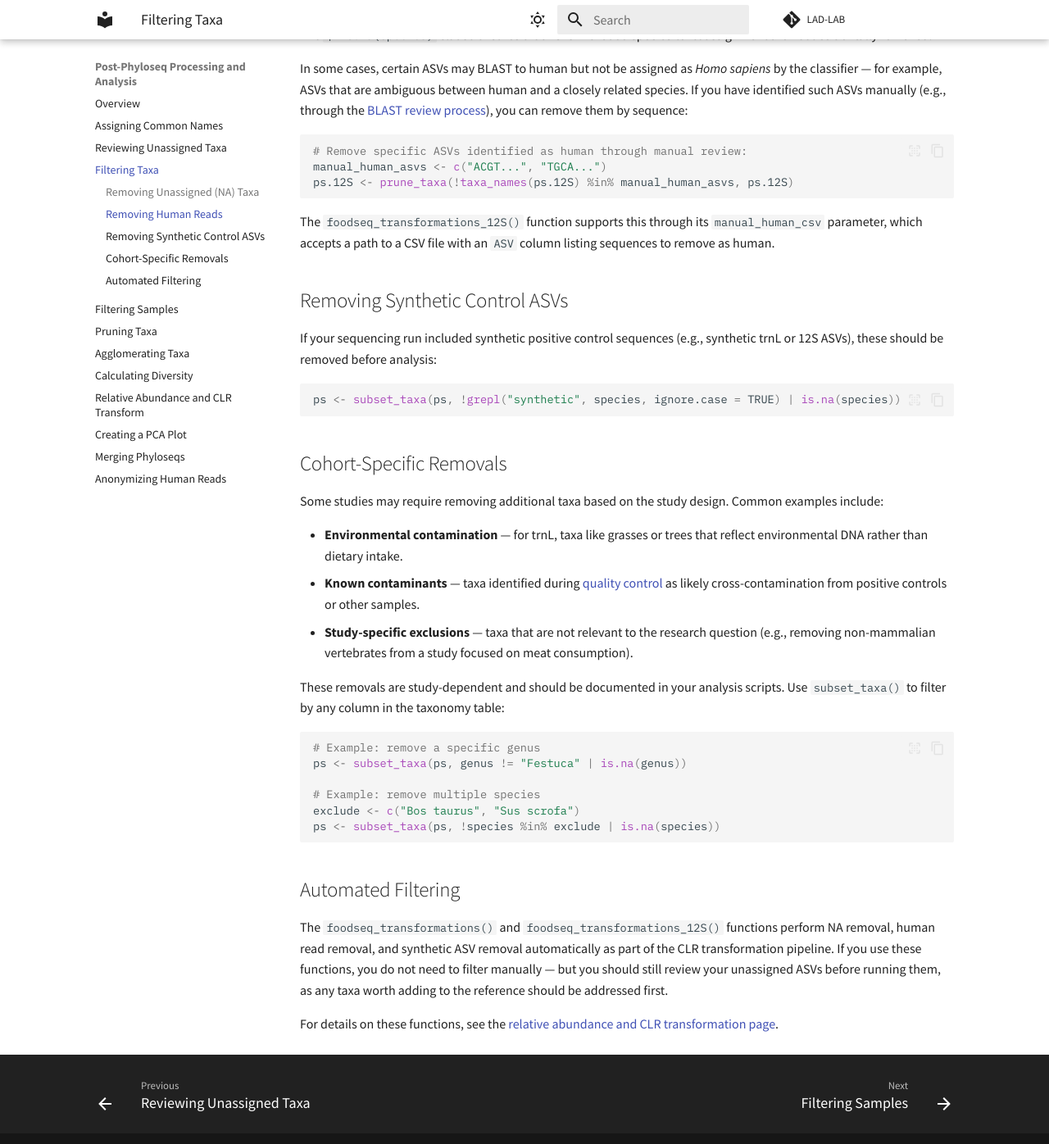
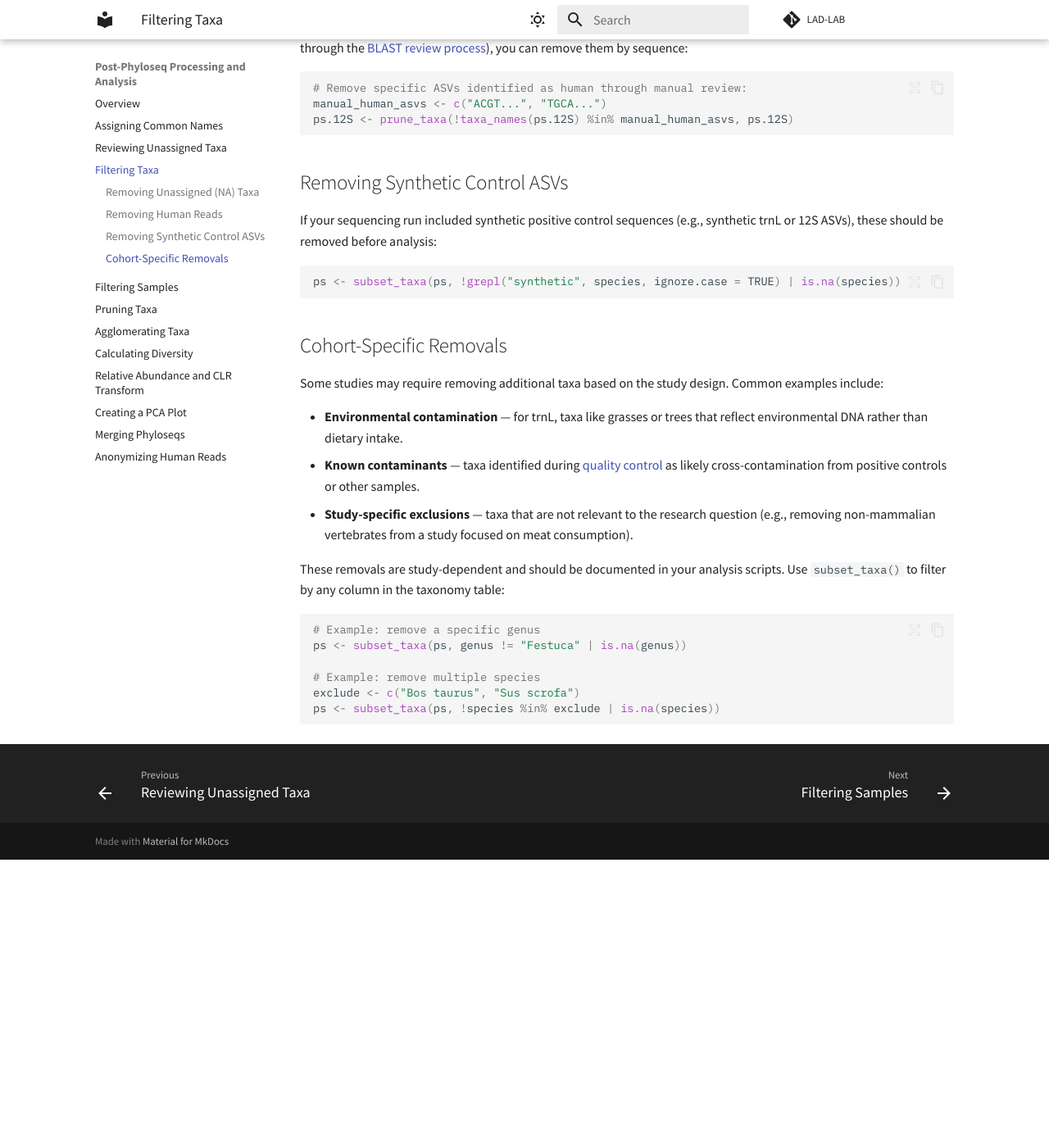
Before and after one commit to LAD-LAB/lad-lab.github.io, an MkDocs documentation site: the page built from docs/taxafiltering.md, in a window 1280 px wide and 1400 px high, scrolled down 895 px. Shown: the top 1396 px of the window at 82% size. Built offline with MkDocs 1.6.1 and Material for MkDocs 9.7.7, drawn with Linux system fonts in a browser that asks for light colours; after the commit the page ends 1944 px from its top, so only the background shows below that; some of the changed text lies outside the part shown.

Commit message:
Remove references to unpublished foodseq functions from taxa filtering page
foodseq_transformations() and foodseq_transformations_12S() are not
yet on GitHub, so users cannot access them.

Co-Authored-By: Claude Opus 4.6 (1M context) <noreply@anthropic.com>

````diff
--- a/docs/taxafiltering.md
+++ b/docs/taxafiltering.md
@@ -2,7 +2,7 @@
 
 After reviewing unassigned ASVs, the next step is to remove taxa that should not be included in downstream analysis. This typically includes unassigned (NA) taxa, human reads (for 12Sv5), synthetic control ASVs, and any cohort-specific taxa that need to be excluded.
 
-These filtering steps can be performed manually with `phyloseq::subset_taxa()`, or they are handled automatically by the `foodseq_transformations()` and `foodseq_transformations_12S()` functions when you reach the [transformation step](abundance.md). This page documents how to perform them manually if you need more control over what gets removed.
+These filtering steps are performed with `phyloseq::subset_taxa()` and `phyloseq::prune_taxa()`.
 
 ## Removing Unassigned (NA) Taxa
 
@@ -44,8 +44,6 @@ manual_human_asvs <- c("ACGT...", "TGCA...")
 ps.12S <- prune_taxa(!taxa_names(ps.12S) %in% manual_human_asvs, ps.12S)
 ```
 
-The `foodseq_transformations_12S()` function supports this through its `manual_human_csv` parameter, which accepts a path to a CSV file with an `ASV` column listing sequences to remove as human.
-
 ## Removing Synthetic Control ASVs
 
 If your sequencing run included synthetic positive control sequences (e.g., synthetic trnL or 12S ASVs), these should be removed before analysis:
@@ -72,9 +70,3 @@ ps <- subset_taxa(ps, genus != "Festuca" | is.na(genus))
 exclude <- c("Bos taurus", "Sus scrofa")
 ps <- subset_taxa(ps, !species %in% exclude | is.na(species))
 ```
-
-## Automated Filtering
-
-The `foodseq_transformations()` and `foodseq_transformations_12S()` functions perform NA removal, human read removal, and synthetic ASV removal automatically as part of the CLR transformation pipeline. If you use these functions, you do not need to filter manually — but you should still review your unassigned ASVs before running them, as any taxa worth adding to the reference should be addressed first.
-
-For details on these functions, see the [relative abundance and CLR transformation page](abundance.md).
````
